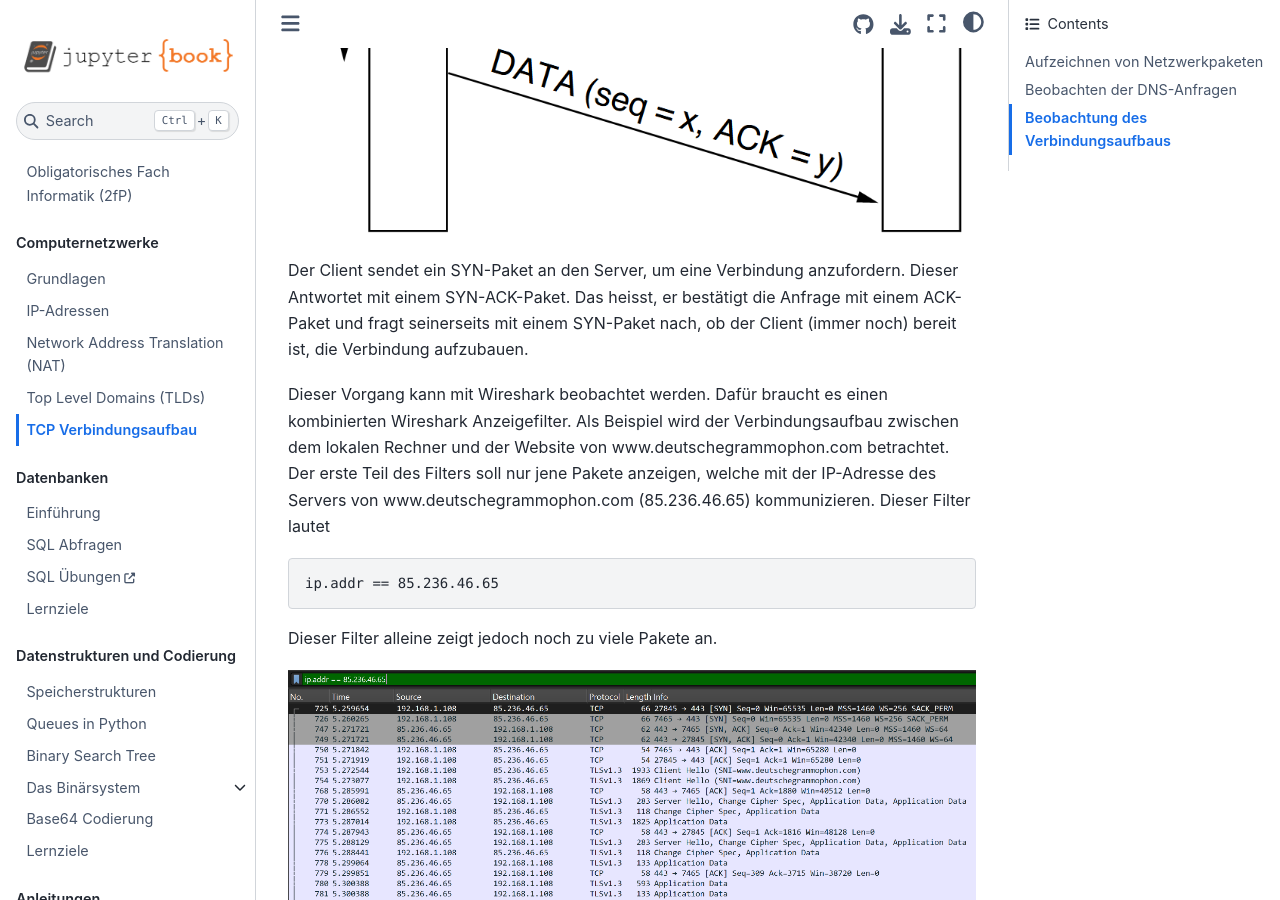
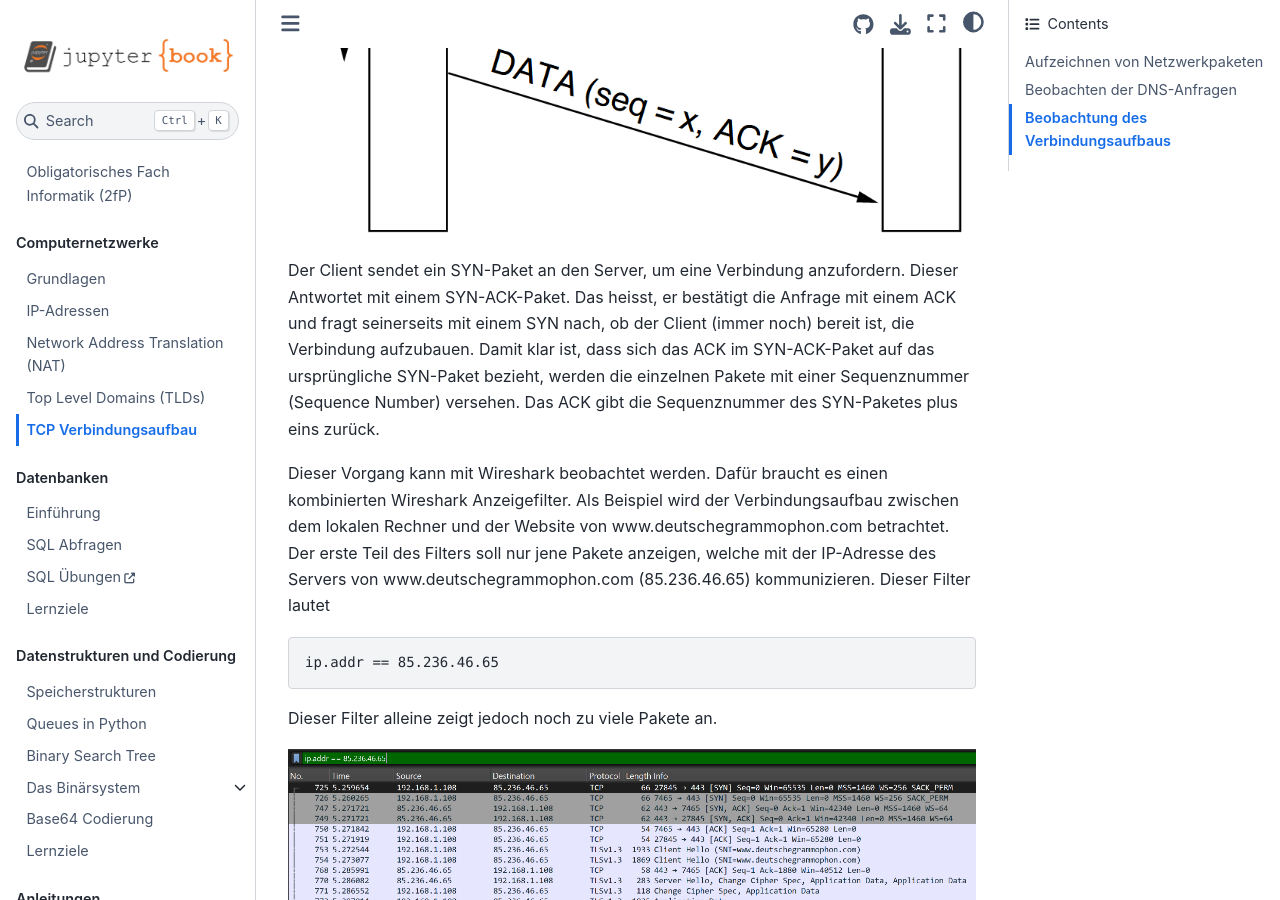
Before and after one commit to SkriptenMk/I_fP_24-28, a Jupyter Book: the page built from docs/250829/three_way_handshake.md, in a window 1280 px wide and 900 px high, scrolled down 5276 px. Built offline with Jupyter Book 1.0.4 settings and Sphinx 7.4.7 and the Sphinx Book theme 1.1.4, drawn with Linux system fonts in a browser that asks for light colours.

Commit message:
Ergänze die Sequzennummern

```diff
--- a/docs/250829/three_way_handshake.md
+++ b/docs/250829/three_way_handshake.md
@@ -195,9 +195,12 @@ schematische Darstellung des "Three-Way Handshake".
 
 Der Client sendet ein SYN-Paket an den Server, um eine Verbindung
 anzufordern. Dieser Antwortet mit einem SYN-ACK-Paket. Das heisst, er
-bestätigt die Anfrage mit einem ACK-Paket und fragt seinerseits mit
-einem SYN-Paket nach, ob der Client (immer noch) bereit ist, die
-Verbindung aufzubauen.
+bestätigt die Anfrage mit einem ACK und fragt seinerseits mit
+einem SYN nach, ob der Client (immer noch) bereit ist, die
+Verbindung aufzubauen. Damit klar ist, dass sich das ACK im
+SYN-ACK-Paket auf das ursprüngliche SYN-Paket bezieht, werden die
+einzelnen Pakete mit einer Sequenznummer (Sequence Number) versehen. Das
+ACK gibt die Sequenznummer des SYN-Paketes plus eins zurück.
 
 Dieser Vorgang kann mit Wireshark beobachtet werden. Dafür braucht es
 einen kombinierten Wireshark Anzeigefilter. Als Beispiel wird der
```
